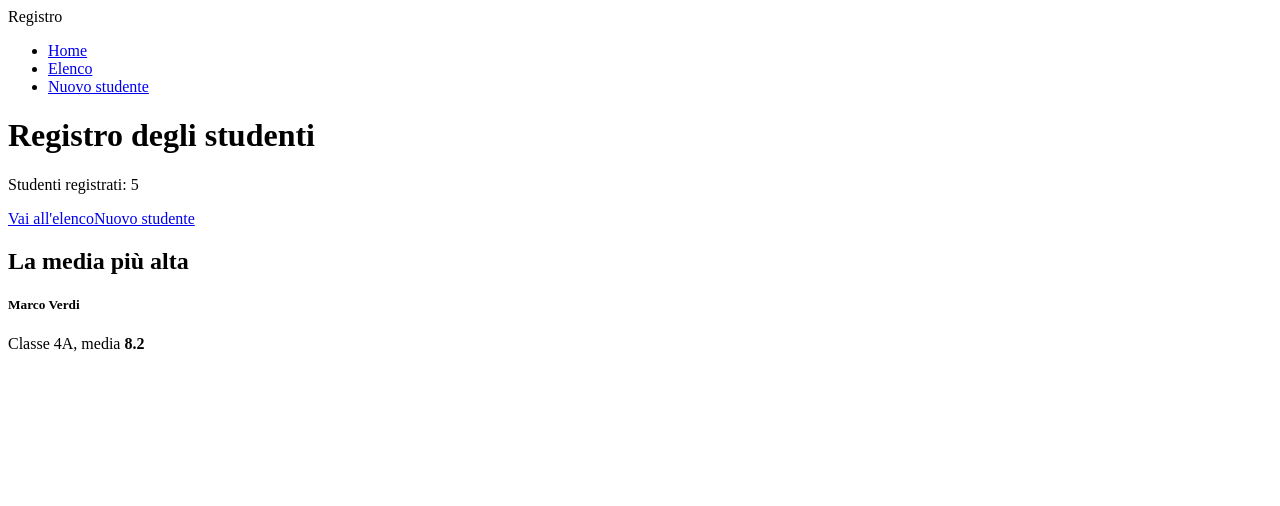
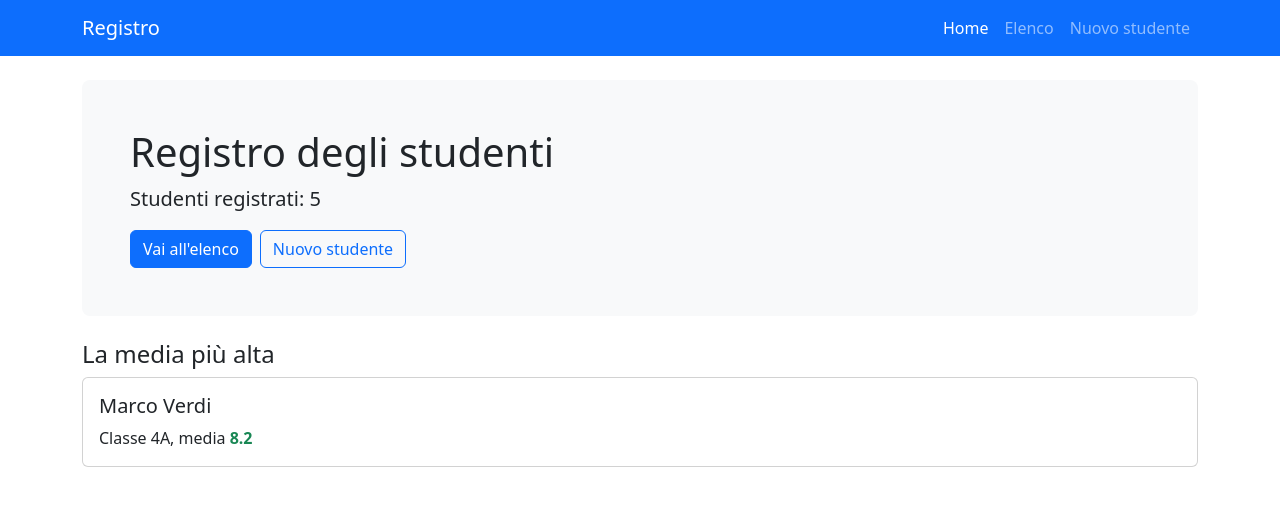
Before and after one commit to Alexandra-Gumalal/gumalal-alexandra-Registro-Studenti, an Angular app in the folder registro-studenti/: page /home in a window 1280 px wide. Shown: the top 506 px of the page. Built offline with nearby package versions, Linux system fonts and the light colour scheme.

Commit message:
Correzione Bootstrap

```diff
--- a/registro-studenti/src/app/elenco/elenco.ts
+++ b/registro-studenti/src/app/elenco/elenco.ts
@@ -1,11 +1,11 @@
 import { Component, computed, inject, signal } from '@angular/core';
 import { FormsModule } from '@angular/forms';
-import { RouterLink } from '@angular/router';
+import { RouterModule } from '@angular/router';
 import { StudentiService } from '../services/studenti-service';
 
 @Component({
   selector: 'app-elenco',
-  imports: [FormsModule, RouterLink],
+  imports: [FormsModule, RouterModule],
   templateUrl: './elenco.html',
   styleUrl: './elenco.css'
 })
--- a/registro-studenti/src/styles.css
+++ b/registro-studenti/src/styles.css
@@ -1 +1 @@
-/* You can add global styles to this file, and also import other style files */
+@import "bootstrap/dist/css/bootstrap.min.css";
```
